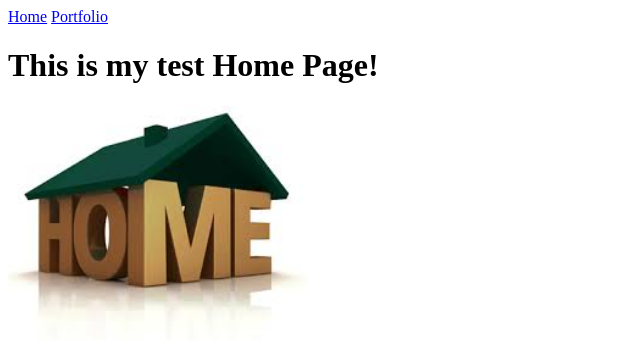
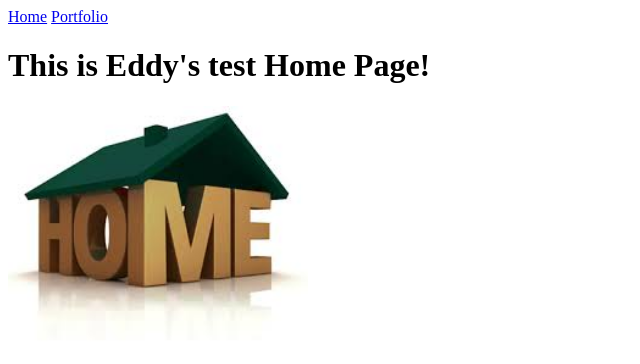
Before and after one commit to edjquigs/edjquigs.github.io, a plain HTML site: page index.html in a window 1280 px wide. Shown: the whole page, without its empty margins (0-640 px from the left). Drawn offline with Linux system fonts and the light colour scheme.

Commit message:
Changed the heading

```diff
--- a/index.html
+++ b/index.html
@@ -16,7 +16,7 @@
 
 <a href="portfolio.html">Portfolio</a>
 
-<h1>This is my test Home Page!</h1>
+<h1>This is Eddy's test Home Page!</h1>
 
 <img src="images/home.jpg" height="250">
 
```
